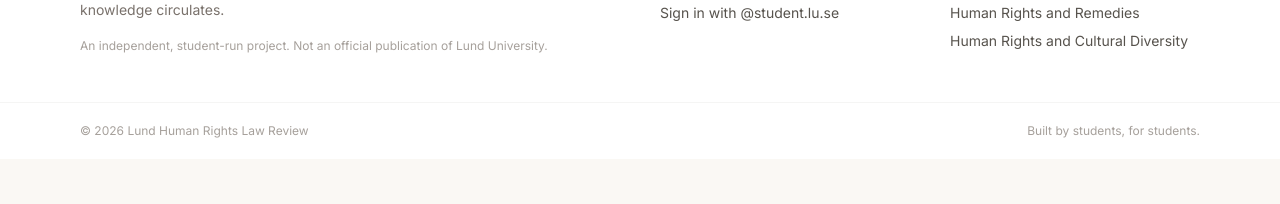
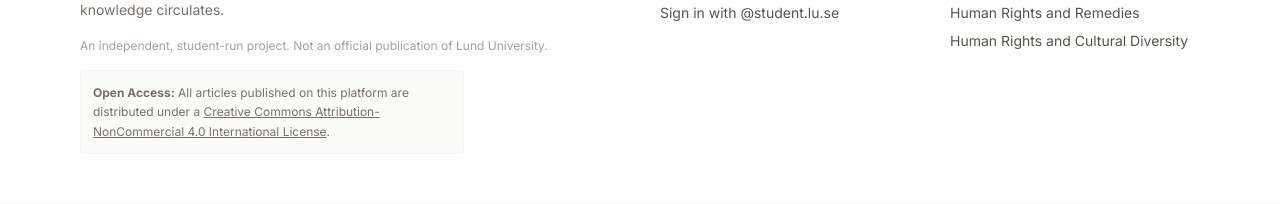
Before and after one commit to lundhumanrightslawreview/lundhumanrightslawreview, a Next.js app: page / in a window 1280 px wide. Shown: the part 1582-1786 px from the top of the page. Before the commit the page ends 1741 px from the top, so only its background shows below. Built offline with nearby package versions, Linux system fonts and the light colour scheme; no server answers; the database is empty.

Commit message:
Update Footer.tsx

```diff
--- a/src/components/Footer.tsx
+++ b/src/components/Footer.tsx
@@ -17,6 +17,20 @@ export function Footer() {
             An independent, student-run project. Not an official publication of
             Lund University.
           </p>
+          {/* CC LICENSE ADDED HERE */}
+          <div className="mt-4 max-w-sm rounded bg-stone-50 p-3 text-xs leading-relaxed text-stone-500 border border-stone-100">
+            <p>
+              <strong>Open Access:</strong> All articles published on this platform are distributed under a{" "}
+              <a
+                href="https://creativecommons.org/licenses/by-nc/4.0/"
+                target="_blank"
+                rel="noopener noreferrer"
+                className="underline hover:text-navy-900"
+              >
+                Creative Commons Attribution-NonCommercial 4.0 International License
+              </a>.
+            </p>
+          </div>
         </div>
 
         <div>
```
